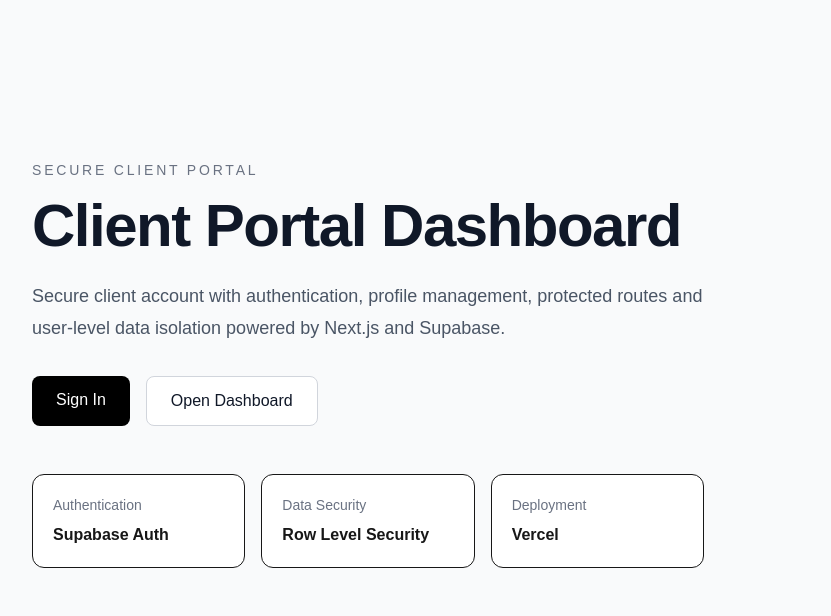
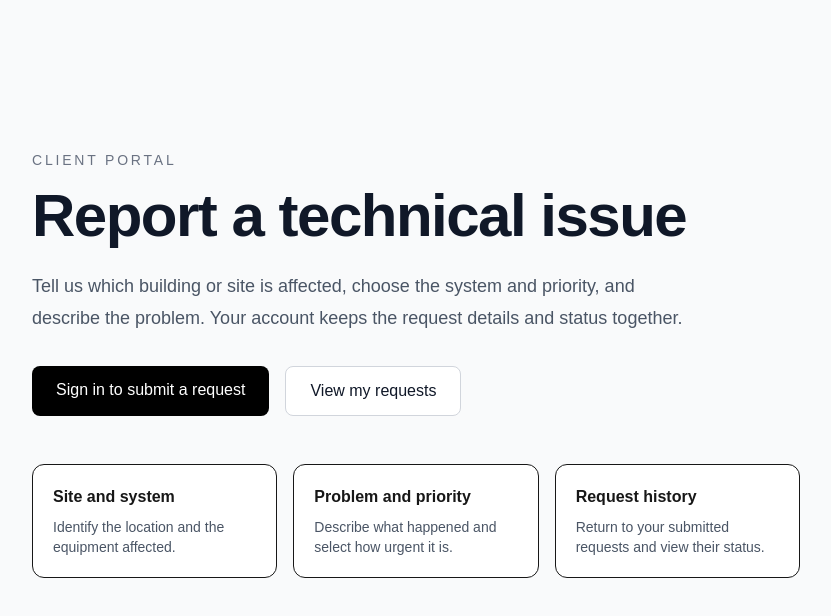
Before and after one commit to bondarenkodenis0907-web/client-portal-dashboard, a Next.js app: page / in a window 1280 px wide. Shown: the top 616 px of the page, without its empty margins (96-927 px from the left). Built offline with nearby package versions, Linux system fonts and the light colour scheme.

Commit message:
Describe the service-request workflow on the portal homepage

```diff
--- a/src/app/layout.tsx
+++ b/src/app/layout.tsx
@@ -13,9 +13,9 @@ const geistMono = Geist_Mono({
 });
 
 export const metadata: Metadata = {
-  title: "Client Portal Dashboard",
+  title: "Client Portal | Service requests",
   description:
-    "Secure client portal built with Next.js, TypeScript, Supabase and PostgreSQL.",
+    "Submit technical service requests for your building or site and view their status in your account.",
 };
 
 export default function RootLayout({ children }: LayoutProps<"/">) {
--- a/src/app/page.tsx
+++ b/src/app/page.tsx
@@ -6,17 +6,17 @@ export default function Home() {
       <div className="mx-auto flex min-h-[75vh] max-w-5xl items-center">
         <div className="max-w-3xl">
           <p className="text-sm font-medium uppercase tracking-[0.2em] text-gray-500">
-            Secure Client Portal
+            Client Portal
           </p>
 
           <h1 className="mt-4 text-5xl font-bold tracking-tight text-gray-900 sm:text-6xl">
-            Client Portal Dashboard
+            Report a technical issue
           </h1>
 
           <p className="mt-6 max-w-2xl text-lg leading-8 text-gray-600">
-            Secure client account with authentication, profile management,
-            protected routes and user-level data isolation powered by Next.js
-            and Supabase.
+            Tell us which building or site is affected, choose the system and
+            priority, and describe the problem. Your account keeps the request
+            details and status together.
           </p>
 
           <div className="mt-8 flex flex-wrap gap-4">
@@ -24,31 +24,37 @@ export default function Home() {
               href="/login"
               className="rounded-lg bg-black px-6 py-3 font-medium text-white transition hover:opacity-80"
             >
-              Sign In
+              Sign in to submit a request
             </Link>
 
             <Link
-              href="/dashboard"
+              href="/dashboard/requests"
               className="rounded-lg border border-gray-300 bg-white px-6 py-3 font-medium text-gray-900 transition hover:bg-gray-100"
             >
-              Open Dashboard
+              View my requests
             </Link>
           </div>
 
           <div className="mt-12 grid gap-4 sm:grid-cols-3">
             <div className="rounded-xl border bg-white p-5">
-              <p className="text-sm text-gray-500">Authentication</p>
-              <p className="mt-2 font-semibold">Supabase Auth</p>
+              <h2 className="font-semibold">Site and system</h2>
+              <p className="mt-2 text-sm text-gray-600">
+                Identify the location and the equipment affected.
+              </p>
             </div>
 
             <div className="rounded-xl border bg-white p-5">
-              <p className="text-sm text-gray-500">Data Security</p>
-              <p className="mt-2 font-semibold">Row Level Security</p>
+              <h2 className="font-semibold">Problem and priority</h2>
+              <p className="mt-2 text-sm text-gray-600">
+                Describe what happened and select how urgent it is.
+              </p>
             </div>
 
             <div className="rounded-xl border bg-white p-5">
-              <p className="text-sm text-gray-500">Deployment</p>
-              <p className="mt-2 font-semibold">Vercel</p>
+              <h2 className="font-semibold">Request history</h2>
+              <p className="mt-2 text-sm text-gray-600">
+                Return to your submitted requests and view their status.
+              </p>
             </div>
           </div>
         </div>
```
